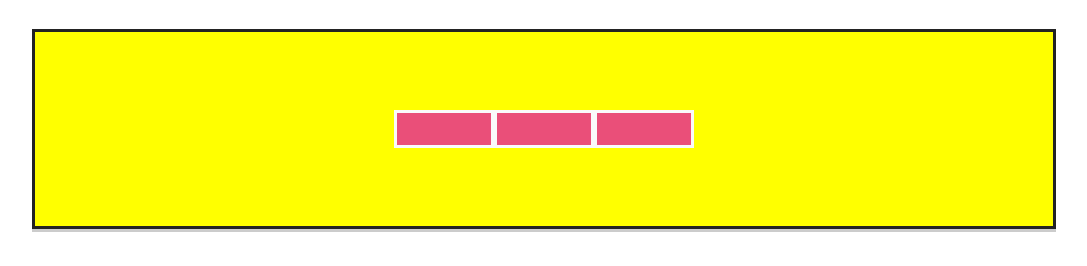
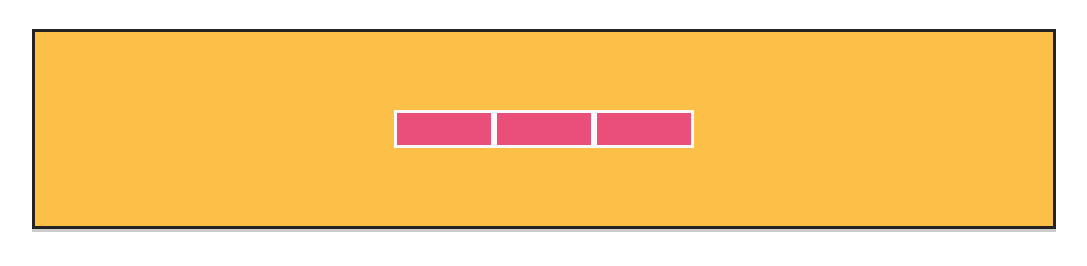
Before and after one commit to Ivluengo/styles-for-courses, a website built with Vite: page index.html in a window 1280 px wide. Shown: the part 1161-1427 px from the top of the page, without its empty margins (96-1183 px from the left). Built offline with nearby package versions, Linux system fonts and the light colour scheme.

Commit message:
cdn tested

```diff
--- a/styles/sass/basic-styles.scss
+++ b/styles/sass/basic-styles.scss
@@ -84,7 +84,7 @@ select {
 
 $magenta: #ea4f79;
 $blue: #42acdc;
-$yellow: #ffff00;
+$yellow: #fcc049;
 $orange: #ea5730;
 $mint: #b7dbc4;
 $dark-mint: #83c6a3;
```
Also changed, not shown: styles/css/basic-styles.css.
